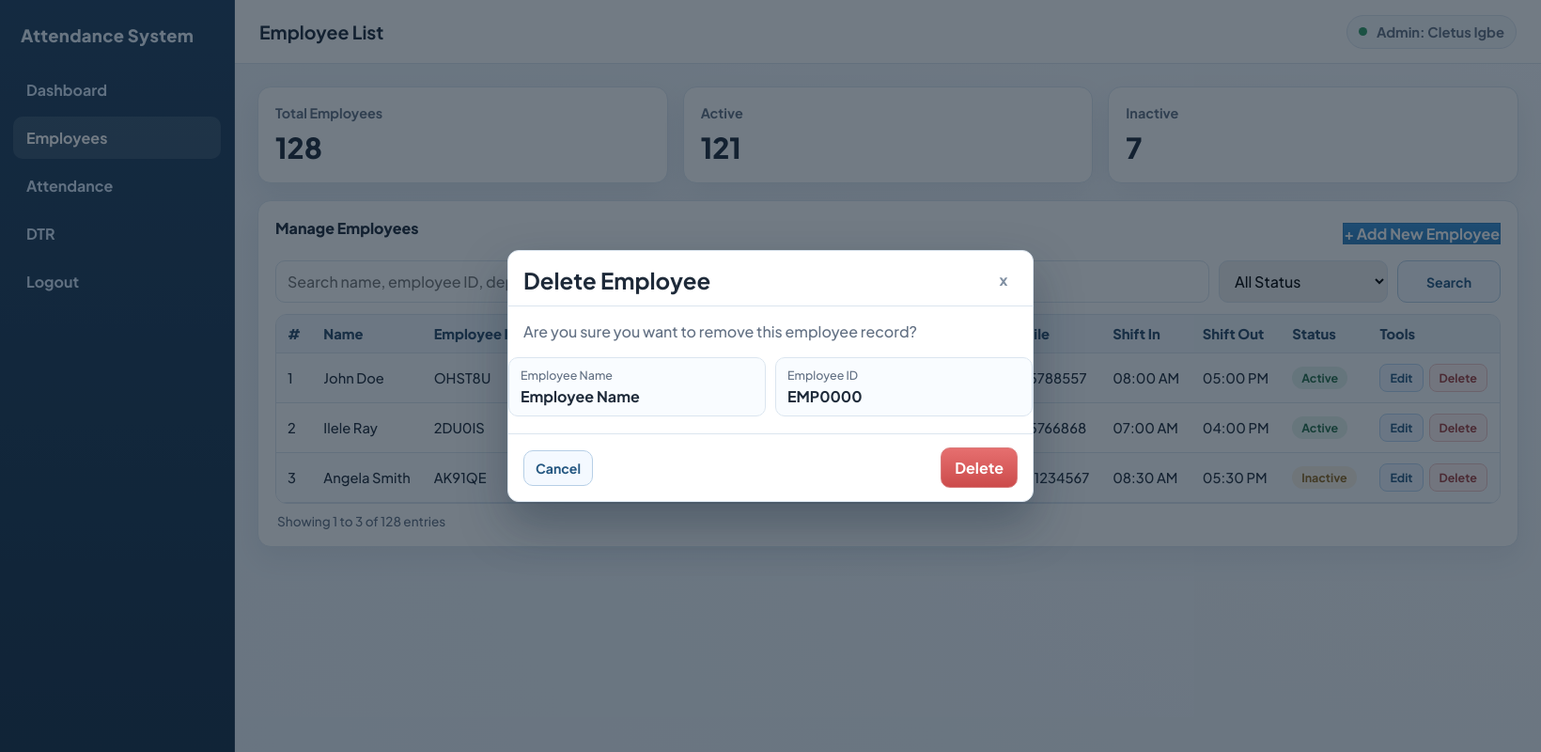
After one commit to NotNookie/Biometrics-Attendance-Website, a PHP site: page /admin/employees.php?dialog=delete&emp_id=&name= in a window 1640 px wide. The commit adds this page. Shown: the whole page at 94% size. Run offline with PHP 8.4, Linux system fonts and the light colour scheme; a stand-in replaces the project's code that opens the database connection.

Commit message:
feature: added add_employees.php and delete_employees.php
timein.php for biometrics scanner
timeout.php for biometrics scanner

```diff
--- /dev/null
+++ b/admin/add_employees.php
@@ -0,0 +1,6 @@
+<?php
+
+declare(strict_types=1);
+
+header('Location: employees.php?dialog=add');
+exit;
--- /dev/null
+++ b/admin/employees.php
@@ -0,0 +1,260 @@
+<?php
+
+declare(strict_types=1);
+
+function e(string $value): string
+{
+    return htmlspecialchars($value, ENT_QUOTES, 'UTF-8');
+}
+
+$dialog = (string) ($_GET['dialog'] ?? '');
+if ($dialog !== 'add' && $dialog !== 'delete') {
+    $dialog = '';
+}
+
+$employeeName = trim((string) ($_GET['name'] ?? 'Employee Name'));
+$employeeId = trim((string) ($_GET['emp_id'] ?? 'EMP0000'));
+
+if ($employeeName === '') {
+    $employeeName = 'Employee Name';
+}
+
+if ($employeeId === '') {
+    $employeeId = 'EMP0000';
+}
+?>
+<!DOCTYPE html>
+<html lang="en">
+<head>
+  <meta charset="UTF-8">
+  <meta name="viewport" content="width=device-width, initial-scale=1.0">
+  <title>Employees | Biometric Attendance</title>
+  <link rel="preconnect" href="https://fonts.googleapis.com">
+  <link rel="preconnect" href="https://fonts.gstatic.com" crossorigin>
+  <link href="https://fonts.googleapis.com/css2?family=Manrope:wght@500;700;800&family=Plus+Jakarta+Sans:wght@500;700;800&display=swap" rel="stylesheet">
+  <link rel="stylesheet" href="../assets/style.css">
+</head>
+<body class="<?= $dialog !== '' ? 'modal-open' : '' ?>">
+  <div class="app-shell">
+    <aside class="sidebar">
+      <div class="brand">Attendance System</div>
+      <nav class="nav-group">
+        <a href="dashboard.php" class="nav-link">Dashboard</a>
+        <a href="employees.php" class="nav-link active">Employees</a>
+        <a href="attendance.php" class="nav-link">Attendance</a>
+        <a href="dtr.php" class="nav-link">DTR</a>
+        <a href="logout.php" class="nav-link">Logout</a>
+      </nav>
+    </aside>
+
+    <main class="main-panel">
+      <header class="topbar">
+        <h1 class="page-title">Employee List</h1>
+        <div class="admin-pill">
+          <span class="dot" aria-hidden="true"></span>
+          Admin: Cletus Igbe
+        </div>
+      </header>
+
+      <section class="content">
+        <div class="card-grid card-grid-3">
+          <article class="stat-card">
+            <p class="stat-title">Total Employees</p>
+            <p class="stat-value">128</p>
+          </article>
+          <article class="stat-card">
+            <p class="stat-title">Active</p>
+            <p class="stat-value">121</p>
+          </article>
+          <article class="stat-card">
+            <p class="stat-title">Inactive</p>
+            <p class="stat-value">7</p>
+          </article>
+        </div>
+
+        <article class="card">
+          <div class="card-header-row">
+            <h2 class="card-title">Manage Employees</h2>
+            <div class="download-actions">
+              <a class="btn-primary" href="employees.php?dialog=add">+ Add New Employee</a>
+            </div>
+          </div>
+
+          <div class="table-toolbar" role="group" aria-label="Employee toolbar">
+            <input class="input" type="search" placeholder="Search name, employee ID, department...">
+            <select aria-label="Status filter">
+              <option>All Status</option>
+              <option>Active</option>
+              <option>Inactive</option>
+            </select>
+            <button class="btn-secondary" type="button">Search</button>
+          </div>
+
+          <div class="table-wrap">
+            <table class="timecard employee-table">
+              <thead>
+                <tr>
+                  <th>#</th>
+                  <th>Name</th>
+                  <th>Employee ID</th>
+                  <th>Department</th>
+                  <th>Position</th>
+                  <th>Email</th>
+                  <th>Mobile</th>
+                  <th>Shift In</th>
+                  <th>Shift Out</th>
+                  <th>Status</th>
+                  <th>Tools</th>
+                </tr>
+              </thead>
+              <tbody>
+                <tr>
+                  <td>1</td>
+                  <td>John Doe</td>
+                  <td>OHST8U</td>
+                  <td>Marketing</td>
+                  <td>Sales Representative</td>
+                  <td>johndoe@email.com</td>
+                  <td>0975788557</td>
+                  <td>08:00 AM</td>
+                  <td>05:00 PM</td>
+                  <td><span class="badge success">Active</span></td>
+                  <td>
+                    <div class="tool-actions">
+                      <button class="btn-mini edit" type="button">Edit</button>
+                      <a class="btn-mini delete" href="employees.php?dialog=delete&amp;emp_id=OHST8U&amp;name=John+Doe">Delete</a>
+                    </div>
+                  </td>
+                </tr>
+                <tr>
+                  <td>2</td>
+                  <td>Ilele Ray</td>
+                  <td>2DU0IS</td>
+                  <td>Production</td>
+                  <td>Product Manager</td>
+                  <td>ileleray@email.com</td>
+                  <td>3545766868</td>
+                  <td>07:00 AM</td>
+                  <td>04:00 PM</td>
+                  <td><span class="badge success">Active</span></td>
+                  <td>
+                    <div class="tool-actions">
+                      <button class="btn-mini edit" type="button">Edit</button>
+                      <a class="btn-mini delete" href="employees.php?dialog=delete&amp;emp_id=2DU0IS&amp;name=Ilele+Ray">Delete</a>
+                    </div>
+                  </td>
+                </tr>
+                <tr>
+                  <td>3</td>
+                  <td>Angela Smith</td>
+                  <td>AK91QE</td>
+                  <td>HR</td>
+                  <td>HR Officer</td>
+                  <td>angela.smith@email.com</td>
+                  <td>09171234567</td>
+                  <td>08:30 AM</td>
+                  <td>05:30 PM</td>
+                  <td><span class="badge warning">Inactive</span></td>
+                  <td>
+                    <div class="tool-actions">
+                      <button class="btn-mini edit" type="button">Edit</button>
+                      <a class="btn-mini delete" href="employees.php?dialog=delete&amp;emp_id=AK91QE&amp;name=Angela+Smith">Delete</a>
+                    </div>
+                  </td>
+                </tr>
+              </tbody>
+            </table>
+          </div>
+
+          <p class="table-footnote">Showing 1 to 3 of 128 entries</p>
+        </article>
+      </section>
+    </main>
+  </div>
+
+  <?php if ($dialog === 'add'): ?>
+    <div class="dialog-overlay" role="dialog" aria-modal="true" aria-labelledby="addDialogTitle">
+      <div class="dialog-card">
+        <div class="dialog-head">
+          <h2 id="addDialogTitle" class="dialog-title">Add New Employee</h2>
+          <a class="dialog-close" href="employees.php" aria-label="Close dialog">x</a>
+        </div>
+
+        <form id="dialogAddForm" class="dialog-form-grid" action="#">
+          <label for="dialog_name">Name</label>
+          <input class="input" id="dialog_name" type="text" value="Cletus Igbe" required>
+
+          <label for="dialog_title">Job Title</label>
+          <select id="dialog_title">
+            <option>IT Officer</option>
+            <option>HR Officer</option>
+            <option>Product Manager</option>
+          </select>
+
+          <label for="dialog_email">Email Address</label>
+          <input class="input" id="dialog_email" type="email" value="cletus.igbe@gmail.com" required>
+
+          <label for="dialog_mobile">Mobile No.</label>
+          <input class="input" id="dialog_mobile" type="text" value="07060722008" required>
+
+          <label for="dialog_photo">Photo</label>
+          <input class="input" id="dialog_photo" type="file">
+        </form>
+
+        <div class="dialog-footer">
+          <a class="btn-secondary" href="employees.php">Close</a>
+          <button class="btn-primary" type="submit" form="dialogAddForm">Save</button>
+        </div>
+      </div>
+    </div>
+  <?php endif; ?>
+
+  <?php if ($dialog === 'delete'): ?>
+    <div class="dialog-overlay" role="dialog" aria-modal="true" aria-labelledby="deleteDialogTitle">
+      <div class="dialog-card dialog-card-sm">
+        <div class="dialog-head">
+          <h2 id="deleteDialogTitle" class="dialog-title">Delete Employee</h2>
+          <a class="dialog-close" href="employees.php" aria-label="Close dialog">x</a>
+        </div>
+
+        <p class="helper-text">Are you sure you want to remove this employee record?</p>
+
+        <div class="delete-employee-meta" role="group" aria-label="Employee details">
+          <div class="meta-item">
+            <span class="meta-label">Employee Name</span>
+            <strong><?= e($employeeName) ?></strong>
+          </div>
+          <div class="meta-item">
+            <span class="meta-label">Employee ID</span>
+            <strong><?= e($employeeId) ?></strong>
+          </div>
+        </div>
+
+        <div class="dialog-footer">
+          <a class="btn-secondary" href="employees.php">Cancel</a>
+          <button class="btn-danger" type="button" id="confirmDelete">Delete</button>
+        </div>
+      </div>
+    </div>
+  <?php endif; ?>
+
+  <script>
+    (function () {
+      var addForm = document.getElementById("dialogAddForm");
+      if (addForm) {
+        addForm.addEventListener("submit", function (event) {
+          event.preventDefault();
+          window.alert("Frontend demo only. Employee save is not connected yet.");
+        });
+      }
+
+      var confirmDelete = document.getElementById("confirmDelete");
+      if (confirmDelete) {
+        confirmDelete.addEventListener("click", function () {
+          window.alert("Frontend demo only. Delete backend is not connected yet.");
+        });
+      }
+    })();
+  </script>
+</body>
+</html>
--- a/assets/style.css
+++ b/assets/style.css
@@ -237,6 +237,227 @@ button:focus {
   display: flex;
   flex-wrap: wrap;
   gap: 8px;
+}
+
+.card-grid-2 {
+  grid-template-columns: repeat(2, minmax(170px, 1fr));
+}
+
+.card-grid-3 {
+  grid-template-columns: repeat(3, minmax(170px, 1fr));
+}
+
+.table-toolbar {
+  display: grid;
+  grid-template-columns: minmax(240px, 1fr) 180px 110px;
+  gap: 10px;
+  margin-bottom: 12px;
+}
+
+.tool-actions {
+  display: inline-flex;
+  gap: 6px;
+}
+
+.tool-actions .btn-mini {
+  display: inline-block;
+  text-align: center;
+}
+
+.btn-mini {
+  border: 1px solid transparent;
+  border-radius: 8px;
+  font-size: 0.78rem;
+  font-weight: 700;
+  padding: 6px 10px;
+  cursor: pointer;
+}
+
+.btn-mini.edit {
+  background: #ecf5ff;
+  border-color: #b8d6f3;
+  color: #245781;
+}
+
+.btn-mini.delete {
+  background: #fff2f2;
+  border-color: #efc5c5;
+  color: #a23f3f;
+}
+
+.table-footnote {
+  margin: 10px 2px 0;
+  color: var(--muted);
+  font-size: 0.85rem;
+}
+
+.employee-form-grid {
+  display: grid;
+  grid-template-columns: 1fr 1fr;
+  gap: 10px 14px;
+}
+
+.field-span-2 {
+  grid-column: 1 / -1;
+}
+
+.form-intro {
+  margin-bottom: 14px;
+}
+
+.form-actions {
+  display: flex;
+  flex-wrap: wrap;
+  gap: 10px;
+  align-items: center;
+}
+
+.form-actions .btn-primary,
+.form-actions .btn-secondary {
+  width: auto;
+}
+
+.btn-danger {
+  width: auto;
+  border: 1px solid #d97b7b;
+  border-radius: 10px;
+  background: linear-gradient(180deg, #e66f6f 0%, #cc4b4b 100%);
+  color: #ffffff;
+  font-weight: 700;
+  padding: 10px 14px;
+  cursor: pointer;
+}
+
+.btn-danger:hover {
+  background: linear-gradient(180deg, #d76262 0%, #b94141 100%);
+}
+
+.delete-card {
+  max-width: 720px;
+}
+
+.delete-kicker {
+  display: inline-block;
+  margin: 0 0 8px;
+  padding: 6px 10px;
+  border-radius: 999px;
+  border: 1px solid #efc5c5;
+  color: #9f3a3a;
+  background: #fff2f2;
+  font-size: 0.8rem;
+  font-weight: 800;
+}
+
+.delete-employee-meta {
+  margin: 14px 0 18px;
+  display: grid;
+  grid-template-columns: 1fr 1fr;
+  gap: 10px;
+}
+
+.meta-item {
+  border: 1px solid var(--line);
+  background: #f9fcff;
+  border-radius: 10px;
+  padding: 10px 12px;
+}
+
+.meta-label {
+  display: block;
+  color: var(--muted);
+  font-size: 0.78rem;
+  margin-bottom: 4px;
+}
+
+.modal-open {
+  overflow: hidden;
+}
+
+.dialog-overlay {
+  position: fixed;
+  inset: 0;
+  background: rgba(13, 28, 44, 0.58);
+  display: grid;
+  place-items: center;
+  padding: 24px;
+  z-index: 999;
+}
+
+.dialog-card {
+  width: min(760px, 100%);
+  max-height: calc(100vh - 48px);
+  overflow: auto;
+  background: var(--surface);
+  border: 1px solid var(--line);
+  border-radius: 12px;
+  box-shadow: 0 24px 50px rgba(16, 36, 57, 0.35);
+}
+
+.dialog-card-sm {
+  width: min(560px, 100%);
+}
+
+.dialog-head {
+  display: flex;
+  align-items: center;
+  justify-content: space-between;
+  gap: 10px;
+  padding: 16px 16px 12px;
+  border-bottom: 1px solid var(--line);
+}
+
+.dialog-title {
+  margin: 0;
+  font-size: 1.5rem;
+}
+
+.dialog-close {
+  width: 30px;
+  height: 30px;
+  border-radius: 8px;
+  display: inline-flex;
+  align-items: center;
+  justify-content: center;
+  color: #7f8ea1;
+  font-weight: 700;
+}
+
+.dialog-close:hover {
+  background: #f2f6fb;
+}
+
+.dialog-form-grid {
+  padding: 14px 16px 6px;
+  display: grid;
+  grid-template-columns: 150px 1fr;
+  gap: 10px 16px;
+  align-items: center;
+}
+
+.dialog-form-grid label {
+  font-weight: 700;
+  color: #3d4f63;
+}
+
+.dialog-card .helper-text {
+  padding: 14px 16px 0;
+}
+
+.dialog-footer {
+  display: flex;
+  align-items: center;
+  justify-content: space-between;
+  flex-wrap: wrap;
+  gap: 10px;
+  border-top: 1px solid var(--line);
+  margin-top: 12px;
+  padding: 14px 16px;
+}
+
+.dialog-footer .btn-primary,
+.dialog-footer .btn-secondary,
+.dialog-footer .btn-danger {
+  width: auto;
 }
 
 .table-wrap {
--- a/index.php
+++ b/index.php
@@ -2,5 +2,5 @@
 
 declare(strict_types=1);
 
-header('Location: admin/dashboard.php');
+header('Location: admin/login.php');
 exit;
```
Also changed, not shown: other parts of assets/style.css (+42 -0 lines), admin/delete_employees.php (added, +12 -0 lines), biometrics scanner/timein.php (added, +30 -0 lines), biometrics scanner/timeout.php (added, +34 -0 lines).
